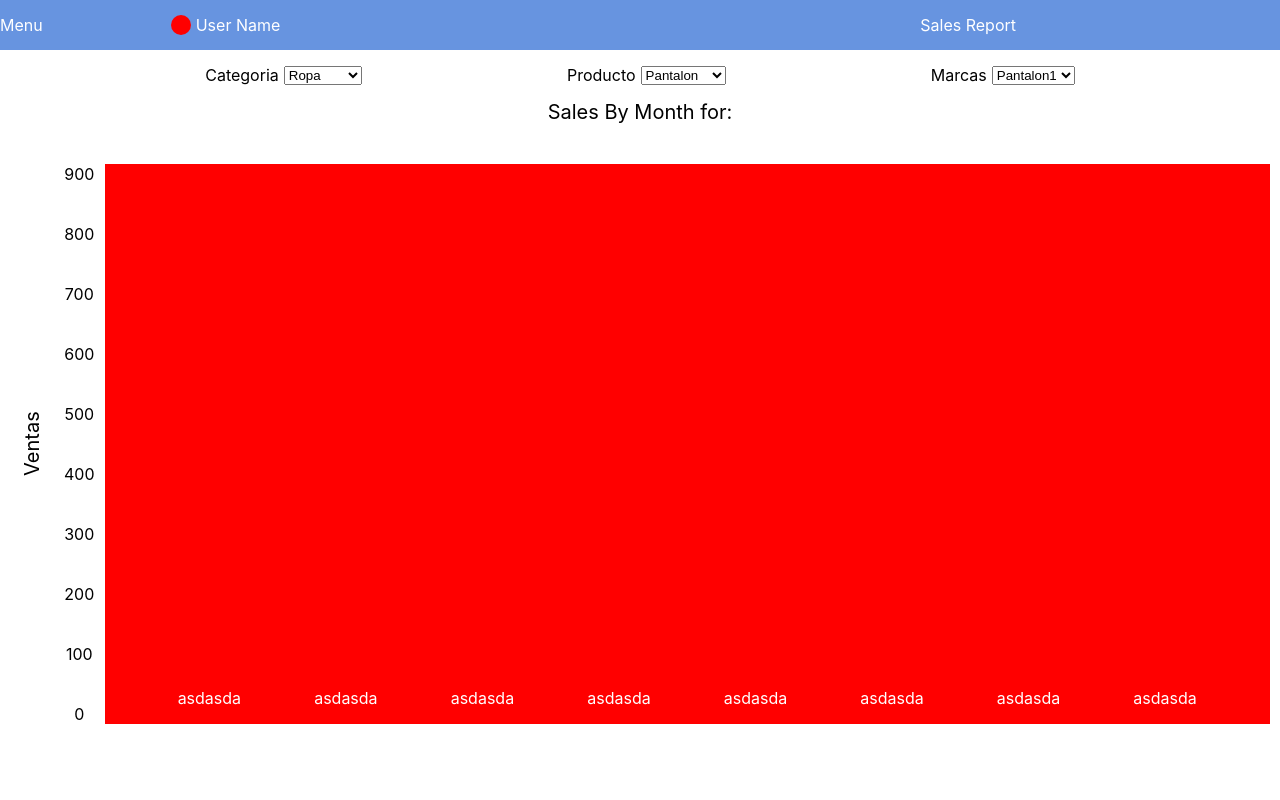
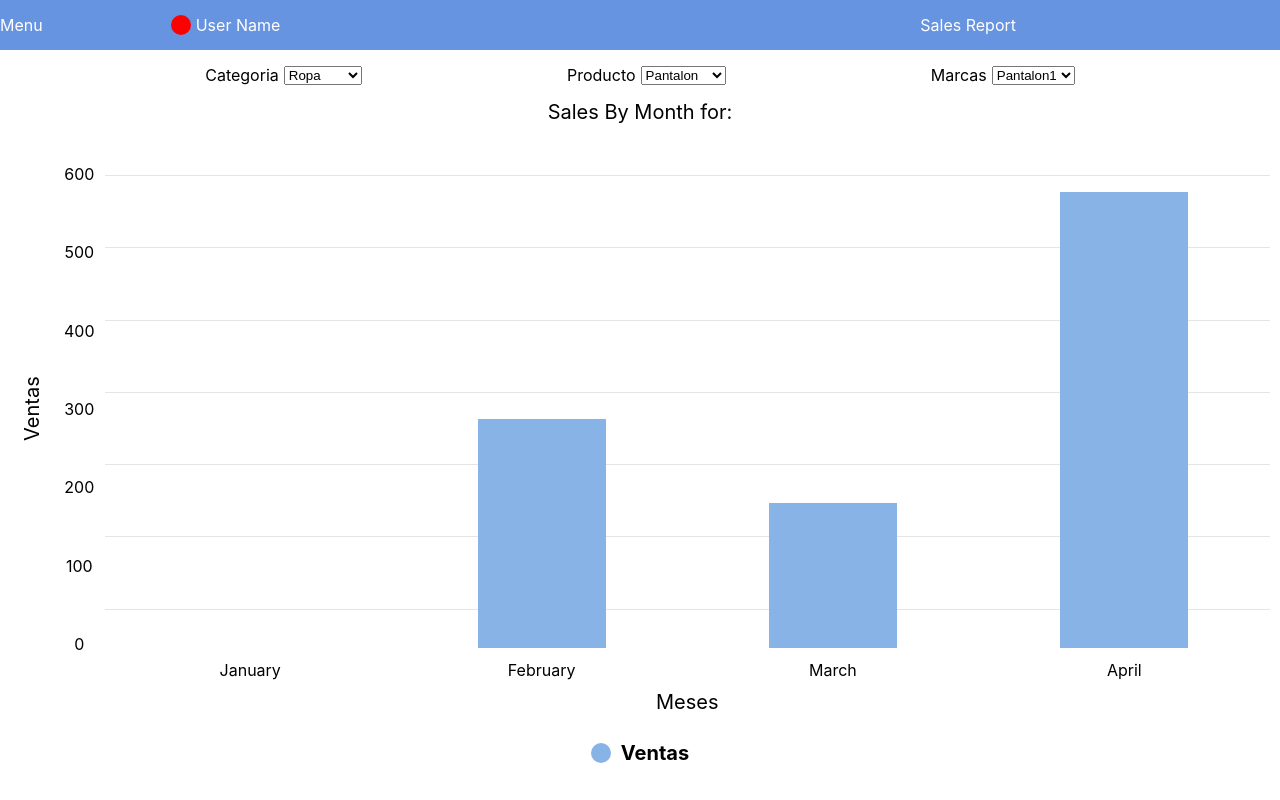
Before and after one commit to Pep3M/demo-grafico-react, a React (Create React App) app: page / in a window 1280 px wide. Built offline with nearby package versions, Linux system fonts and the light colour scheme.

Commit message:
add bars, animations and data response

```diff
--- a/src/components/Graphics/Graphics.jsx
+++ b/src/components/Graphics/Graphics.jsx
@@ -4,6 +4,12 @@ import EjeVentas from "./elements/EjeVentas";
 import Listas from "./elements/Listas";
 
 const Graphics = () => {
+  const [values, setValues] = useState([0]);
+
+  const arr = (values) => {
+    setValues(values);
+  };
+
   return (
     <div
       style={{
@@ -11,7 +17,7 @@ const Graphics = () => {
         height: "calc(100vh - 100px)",
       }}
     >
-      <Listas data={data} />
+      <Listas data={data} values={arr} />
       <div
         style={{
           width: "100%",
@@ -29,7 +35,27 @@ const Graphics = () => {
         >
           Sales By Month for:
         </p>
-        <EjeVentas />
+        <EjeVentas values={values} />
+        <div
+          style={{
+            marginTop: 60,
+            display: "flex",
+            alignItems: "center",
+            justifyContent: "center",
+          }}
+        >
+          <div
+            style={{
+              width: 20,
+              height: 20,
+              backgroundColor: "#88B3E7",
+              borderRadius: "50%",
+              marginRight: 10,
+            }}
+          />
+
+          <h4 style={{ fontSize: 20 }}>Ventas</h4>
+        </div>
       </div>
     </div>
   );
--- a/src/components/Graphics/atoms/Bars.jsx
+++ b/src/components/Graphics/atoms/Bars.jsx
@@ -1,6 +1,51 @@
-import React from "react";
+import React, { useState, useEffect } from "react";
 
-const Bars = () => {
+const Bar = (props) => {
+  const { name, percent } = props;
+  const [height, setHeight] = useState(0);
+
+  useEffect(() => {
+    setHeight(percent);
+  }, [percent]);
+
+  return (
+    <div
+      style={{
+        width: "100%",
+        height: "100%",
+        display: "inherit",
+        flexDirection: "column-reverse",
+        justifyContent: "flex-start",
+        alignItems: "center",
+      }}
+    >
+      <p
+        style={{
+          marginTop: 5,
+          marginBottom: -26,
+        }}
+      >
+        {name}
+      </p>
+      <div
+        style={{
+          width: "10vw",
+          height: `calc(${height}% - 18px)`,
+          backgroundColor: "#88B3E7",
+          marginBlock: 7,
+          marginTop: 10,
+          transition: "0.5s cubic-bezier(0,0,0,1)",
+        }}
+      />
+    </div>
+  );
+};
+
+const months = ["January", "February", "March", "April"];
+
+const Bars = ({ data, max }) => {
+  const percent = (part) => (part / max) * 100;
+  console.log("percent", data[3], max, percent(data[3]));
   return (
     <div
       style={{
@@ -11,19 +56,12 @@ const Bars = () => {
         display: "flex",
         justifyContent: "space-evenly",
         alignItems: "flex-end",
-        backgroundColor: "red",
-        color: "white",
         marginInline: 10,
       }}
     >
-      <p>asdasda</p>
-      <p>asdasda</p>
-      <p>asdasda</p>
-      <p>asdasda</p>
-      <p>asdasda</p>
-      <p>asdasda</p>
-      <p>asdasda</p>
-      <p>asdasda</p>
+      {months.map((month, i) => (
+        <Bar key={month} name={month} percent={percent(data[i])} />
+      ))}
     </div>
   );
 };
--- a/src/components/Graphics/elements/EjeVentas.jsx
+++ b/src/components/Graphics/elements/EjeVentas.jsx
@@ -1,15 +1,17 @@
 import React from "react";
 import Bars from "../atoms/Bars";
 
-const EjeVentas = () => {
-  const max = 900;
-  const scale = Array.from({ length: max / 100 + 1 }, (_, i) => i * 100);
+const EjeVentas = ({ values }) => {
+  const max = Math.max.apply(null, values);
+  console.log(max);
+  const lenghtArr = max % 100 === 0 ? max / 100 + 1 : max / 100 + 2;
+  const scale = Array.from({ length: lenghtArr }, (_, i) => i * 100);
 
   return (
     <div
       style={{
         width: "100%",
-        height: "80%",
+        height: "70%",
         display: "flex",
       }}
     >
@@ -49,6 +51,14 @@ const EjeVentas = () => {
           position: "relative",
         }}
       >
+        <p
+          style={{
+            fontSize: 20,
+            marginBottom: -60,
+          }}
+        >
+          Meses
+        </p>
         {scale.map((item) => (
           <div
             style={{
@@ -62,7 +72,7 @@ const EjeVentas = () => {
             key={item}
           />
         ))}
-        <Bars />
+        <Bars data={values} max={[...scale].pop()} />
       </div>
     </div>
   );
--- a/src/components/Graphics/elements/Listas.jsx
+++ b/src/components/Graphics/elements/Listas.jsx
@@ -1,14 +1,15 @@
-import React from 'react';
-import { useState } from 'react';
-import ListElement from '../atoms/ListElement';
+import React from "react";
+import { useEffect } from "react";
+import { useState } from "react";
+import ListElement from "../atoms/ListElement";
 
-const Listas = ({data}) => {
+const Listas = ({ data, values }) => {
   const categories = Object.keys(data);
+  const prodInit = Object.keys(data[categories[0]]);
+  const brandsInit = Object.keys(data[categories[0]][prodInit[0]]);
 
-  const [products, setProducts] = useState(Object.keys(data[categories[0]]));
-  const [brands, setBrands] = useState(
-    data[categories[0]][products[0]]?.brands
-  );
+  const [products, setProducts] = useState(prodInit);
+  const [brands, setBrands] = useState(brandsInit);
 
   const [category, setCategory] = useState(categories[0] || "");
   const [product, setProduct] = useState(products[0] || "");
@@ -17,25 +18,35 @@ const Listas = ({data}) => {
   const handleChangeCategory = (cat) => {
     setCategory(cat);
     const prods = Object.keys(data[cat]);
-    const brnds = data[cat][prods[0]]?.brands;
+    const brnds = Object.keys(data[cat][prods[0]]);
 
     setProducts(prods);
     setBrands(brnds);
 
     setProduct(prods[0]);
     setBrand(brnds[0]);
+
+    values(data[cat][prods[0]][brnds[0]]);
   };
   const handleChangeProduct = (prod) => {
-    const brnds = data[category][prod]?.brands;
+    const brnds = Object.keys(data[category][prod]);
 
     setBrands(brnds);
 
     setProduct(prod);
     setBrand(brnds[0]);
+
+    values(data[category][prod][brnds[0]]);
   };
   const handleChangeBrand = (brand) => {
     setBrand(brand);
+
+    values(data[category][product][brand]);
   };
+
+  useEffect(() => {
+    values(data[category][product][brand]);
+  }, []);
 
   return (
     <div
@@ -67,6 +78,6 @@ const Listas = ({data}) => {
       />
     </div>
   );
-}
+};
 
 export default Listas;
--- a/src/data.json
+++ b/src/data.json
@@ -1,30 +1,36 @@
 {
   "Ropa": {
     "Pantalon": {
-      "brands": ["Pantalon1", "Pantalon2", "Pantalon3"],
-      "data": [20, 302, 200, 581]
+      "Pantalon1": [20, 302, 200, 581],
+      "Pantalon2": [321, 651, 123, 281],
+      "Pantalon3": [120, 202, 500, 381]
     },
     "Camisa": {
-      "brands": ["Camisa1", "Camisa2", "Camisa3"],
-      "data": [300, 102, 642, 31]
+      "Camisa1": [234, 426, 845, 243],
+      "Camisa2": [24, 651, 153, 223],
+      "Camisa3": [42, 202, 27, 423]
     },
     "Calcetines": {
-      "brands": ["Calcetines1", "Calcetines2", "Calcetines3"],
-      "data": [400, 200, 150, 350]
+      "Calcetines1": [123, 331, 12, 581],
+      "Calcetines2": [321, 651, 321, 281],
+      "Calcetines3": [321, 202, 500, 21]
     }
   },
   "Calzados": {
     "Chanclas": {
-      "brands": ["Adidas", "Nike", "Puma"],
-      "data": [200, 100, 500, 300]
+      "Chanclas1": [20, 123, 200, 31],
+      "Chanclas2": [321, 651, 123, 281],
+      "Chanclas3": [120, 202, 23, 381]
     },
     "Zapatos": {
-      "brands": ["Christian Louboutin", "Jimmy Choo", "Aquazzura"],
-      "data": [312, 123, 432, 520]
+      "Zapatos1": [20, 302, 200, 581],
+      "Zapatos2": [321, 651, 123, 281],
+      "Zapatos3": [120, 202, 500, 381]
     },
     "Plataformas": {
-      "brands": ["Gianvito Rossi", "Stuart Weitzman", "Charlotte Olympia"],
-      "data": [132, 312, 53, 80]
+      "Plataformas1": [123, 42, 200, 945],
+      "Plataformas2": [321, 12, 43, 281],
+      "Plataformas3": [342, 202, 843, 381]
     }
   }
 }
```
Lines whose indentation alone changed are shown as unchanged.
